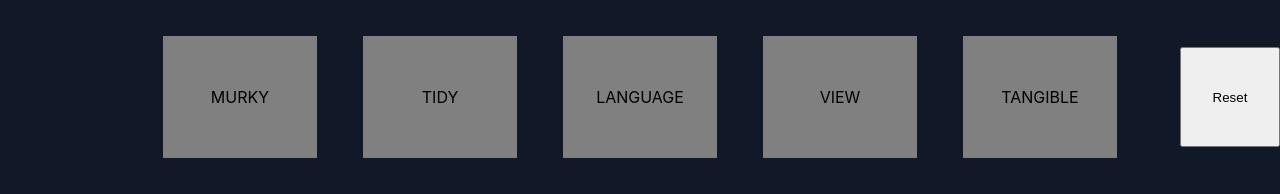
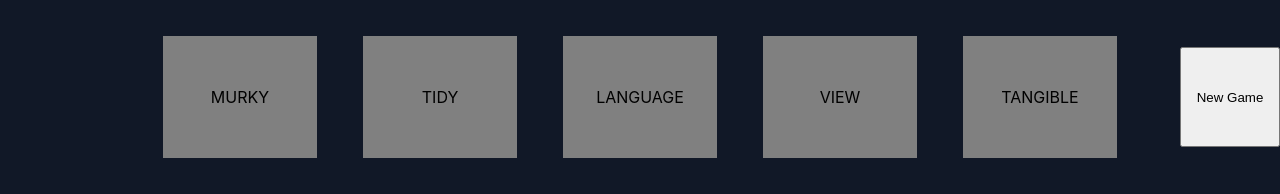
Before and after one commit to allwinp/jacardiovascular, a React (Create React App) app: page / in a window 1280 px wide. Shown: the part 303-497 px from the top of the page. Built offline with nearby package versions, Linux system fonts and the light colour scheme.

Commit message:
Click "new game" to generate a new board and reset classes

```diff
--- a/src/App.tsx
+++ b/src/App.tsx
@@ -61,7 +61,14 @@ const App = () => {
           );
         })}
       </div>
-      <button>Reset</button>
+      <button
+        onClick={() => {
+          setWords(createWords(wordBank));
+          setWordTeams(createWordTeams());
+        }}
+      >
+        New Game
+      </button>
     </main>
   );
 };
--- a/src/components/WordCard/WordCard.tsx
+++ b/src/components/WordCard/WordCard.tsx
@@ -1,4 +1,4 @@
-import { FC, useState } from "react";
+import { FC, useState, useEffect } from "react";
 import "./WordCard.css";
 
 interface Props {
@@ -7,6 +7,10 @@ interface Props {
 }
 
 const WordCard: FC<Props> = ({ word, wordTeam }) => {
+  useEffect(() => {
+    setCardClass("card");
+  }, [word, wordTeam]);
+
   const [cardClass, setCardClass] = useState("card");
 
   function handleClick() {
```
